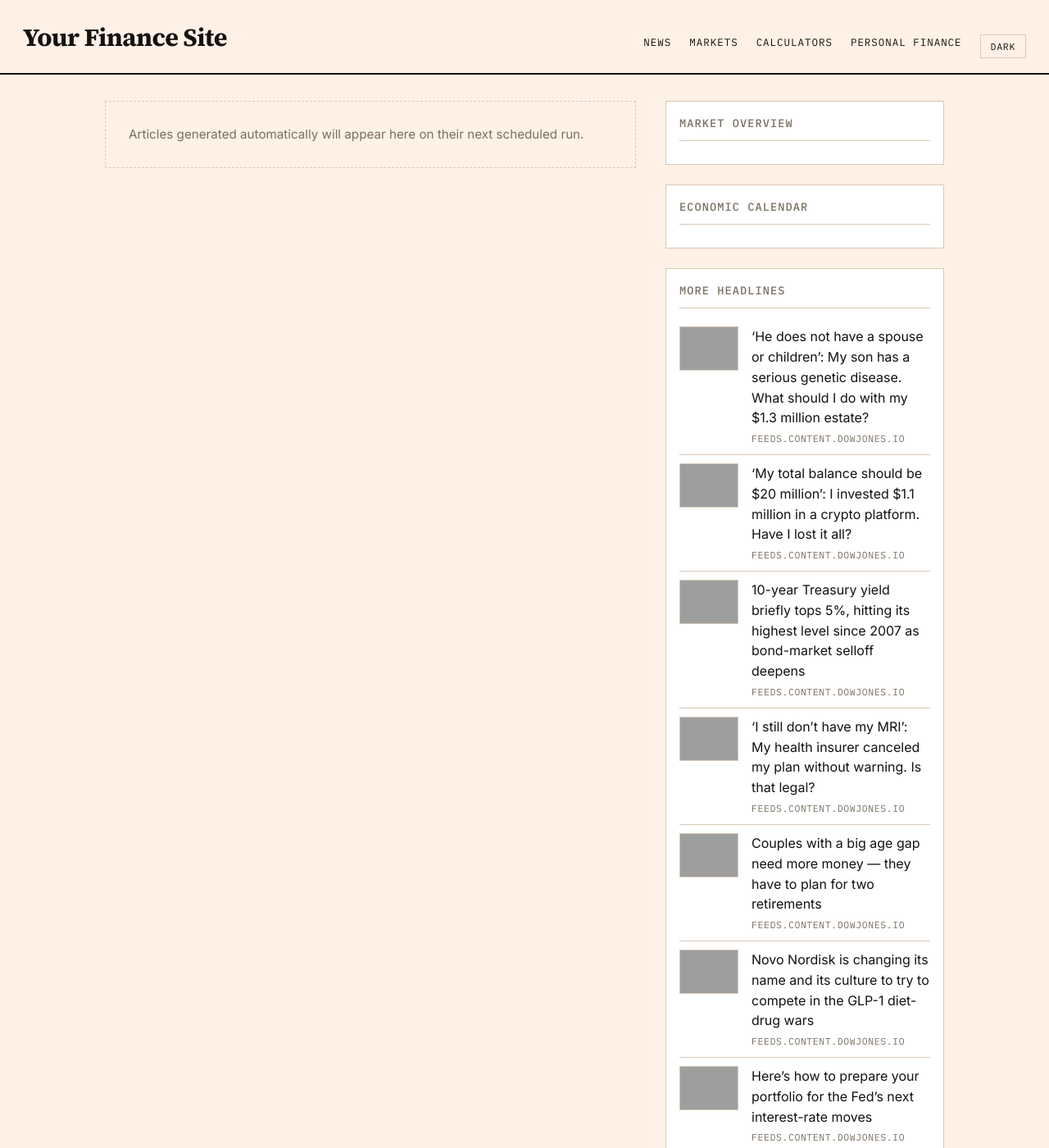
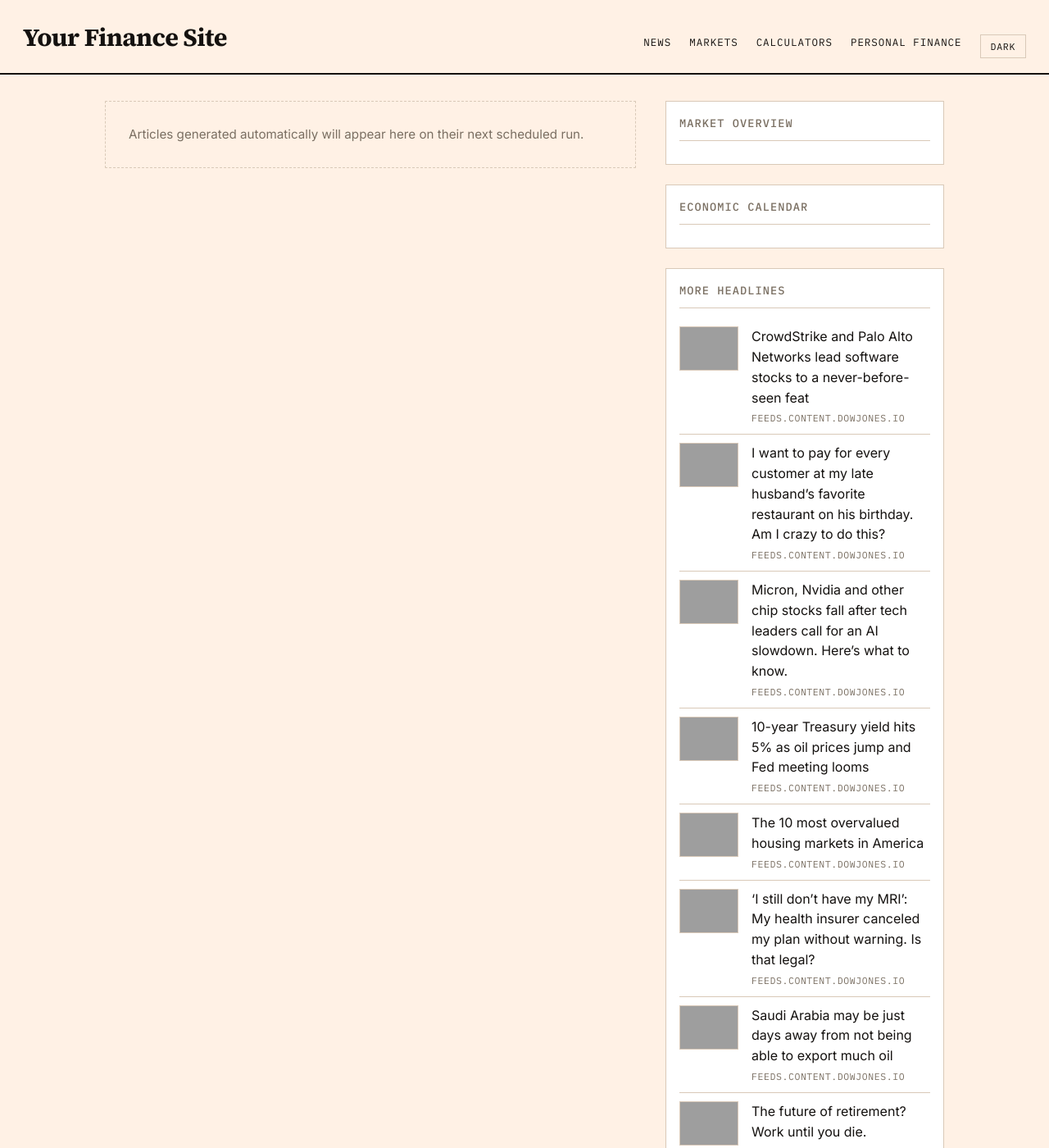
Before and after one commit to GlobTechCo/globtechco.github.io, a Jekyll site: the page built from index.html, in a window 1280 px wide and 1400 px high, cut to the strip 0-1400 px from the top of the window. Shown: the whole strip at 82% size. Built offline with Jekyll 4.4.1, drawn with Linux system fonts in a browser that asks for light colours; a script that is not in the unit is left out; the list of posts is cut into pages by our own code; some of the changed text lies outside the part shown; grey boxes are pictures that could not be loaded.

Commit message:
Auto-content update 2026-09-14

```diff
--- a/_data/aggregator.yml
+++ b/_data/aggregator.yml
@@ -1,50 +1,50 @@
-- title: "\u2018He does not have a spouse or children\u2019: My son has a serious genetic disease. What should I do with my $1.3 million estate?"
-  link: "https://www.marketwatch.com/story/he-does-not-have-a-spouse-or-children-my-son-has-a-serious-genetic-disease-what-should-i-do-with-my-1-3-million-estate-98cdccf9?mod=mw_rss_topstories"
+- title: "CrowdStrike and Palo Alto Networks lead software stocks to a never-before-seen feat"
+  link: "https://www.marketwatch.com/story/crowdstrike-and-palo-alto-networks-are-leading-software-stocks-toward-a-never-before-seen-feat-5b8989b2?mod=mw_rss_topstories"
   source: "feeds.content.dowjones.io"
-  pubdate: "Mon, 14 Sep 2026 16:30:00 GMT"
-  image: "https://images.mktw.net/im-01471578"
+  pubdate: "Mon, 14 Sep 2026 21:11:00 GMT"
+  image: "https://images.mktw.net/im-21037838"
+- title: "I want to pay for every customer at my late husband\u2019s favorite restaurant on his birthday. Am I crazy to do this?"
+  link: "https://www.marketwatch.com/story/on-my-late-husbands-birthday-i-want-to-pay-for-every-customer-at-his-favorite-restaurant-is-this-a-good-idea-a2748ccc?mod=mw_rss_topstories"
+  source: "feeds.content.dowjones.io"
+  pubdate: "Mon, 14 Sep 2026 21:00:00 GMT"
+  image: "https://images.mktw.net/im-85373003"
+- title: "Micron, Nvidia and other chip stocks fall after tech leaders call for an AI slowdown. Here\u2019s what to know."
+  link: "https://www.marketwatch.com/story/how-investors-are-reacting-to-the-ai-pause-calls-from-anthropic-and-other-frontier-labs-f69391b8?mod=mw_rss_topstories"
+  source: "feeds.content.dowjones.io"
+  pubdate: "Mon, 14 Sep 2026 20:56:00 GMT"
+  image: "https://images.mktw.net/im-15629837"
+- title: "10-year Treasury yield hits 5% as oil prices jump and Fed meeting looms"
+  link: "https://www.marketwatch.com/story/10-year-treasury-yield-tops-5-for-the-first-time-since-2007-as-bond-market-selloff-deepens-14c81f75?mod=mw_rss_topstories"
+  source: "feeds.content.dowjones.io"
+  pubdate: "Mon, 14 Sep 2026 20:47:00 GMT"
+  image: "https://images.mktw.net/im-41770070"
+- title: "The 10 most overvalued housing markets in America"
+  link: "https://www.marketwatch.com/story/the-10-most-overvalued-housing-markets-in-america-6d28efdf?mod=mw_rss_topstories"
+  source: "feeds.content.dowjones.io"
+  pubdate: "Mon, 14 Sep 2026 20:35:00 GMT"
+  image: "https://images.mktw.net/im-829151"
+- title: "\u2018I still don\u2019t have my MRI\u2019: My health insurer canceled my plan without warning. Is that legal?"
+  link: "https://www.marketwatch.com/story/i-still-dont-have-my-mri-my-health-insurer-canceled-my-plan-without-warning-is-that-legal-02143710?mod=mw_rss_topstories"
+  source: "feeds.content.dowjones.io"
+  pubdate: "Mon, 14 Sep 2026 20:30:00 GMT"
+  image: "https://images.mktw.net/im-65472748"
+- title: "Saudi Arabia may be just days away from not being able to export much oil"
+  link: "https://www.marketwatch.com/story/saudi-arabia-may-be-just-days-away-from-not-being-able-to-export-much-oil-acfefd0c?mod=mw_rss_topstories"
+  source: "feeds.content.dowjones.io"
+  pubdate: "Mon, 14 Sep 2026 20:05:00 GMT"
+  image: "https://images.mktw.net/im-01802268"
+- title: "The future of retirement? Work until you die."
+  link: "https://www.marketwatch.com/story/the-future-of-retirement-work-until-you-die-6d0e5341?mod=mw_rss_topstories"
+  source: "feeds.content.dowjones.io"
+  pubdate: "Mon, 14 Sep 2026 19:59:00 GMT"
+  image: "https://images.mktw.net/im-92547390"
+- title: "Couples with a big age gap need more money \u2014 they have to plan for two retirements"
+  link: "https://www.marketwatch.com/story/couples-with-a-big-age-gap-need-more-money-they-have-to-plan-for-two-retirements-1454b8c2?mod=mw_rss_topstories"
+  source: "feeds.content.dowjones.io"
+  pubdate: "Mon, 14 Sep 2026 19:49:00 GMT"
+  image: "https://images.mktw.net/im-97489983"
 - title: "\u2018My total balance should be $20 million\u2019: I invested $1.1 million in a crypto platform. Have I lost it all?"
   link: "https://www.marketwatch.com/story/my-total-balance-should-be-worth-20-million-i-invested-1-1-million-in-a-crypto-platform-have-i-lost-it-all-d22da562?mod=mw_rss_topstories"
   source: "feeds.content.dowjones.io"
-  pubdate: "Mon, 14 Sep 2026 16:30:00 GMT"
+  pubdate: "Mon, 14 Sep 2026 19:30:00 GMT"
   image: "https://images.mktw.net/im-78021125"
-- title: "10-year Treasury yield briefly tops 5%, hitting its highest level since 2007 as bond-market selloff deepens"
-  link: "https://www.marketwatch.com/story/10-year-treasury-yield-tops-5-for-the-first-time-since-2007-as-bond-market-selloff-deepens-14c81f75?mod=mw_rss_topstories"
-  source: "feeds.content.dowjones.io"
-  pubdate: "Mon, 14 Sep 2026 15:40:00 GMT"
-  image: "https://images.mktw.net/im-41770070"
-- title: "\u2018I still don\u2019t have my MRI\u2019: My health insurer canceled my plan without warning. Is that legal?"
-  link: "https://www.marketwatch.com/story/i-still-dont-have-my-mri-my-health-insurer-canceled-my-plan-without-warning-is-that-legal-02143710?mod=mw_rss_topstories"
-  source: "feeds.content.dowjones.io"
-  pubdate: "Mon, 14 Sep 2026 15:30:00 GMT"
-  image: "https://images.mktw.net/im-65472748"
-- title: "Couples with a big age gap need more money \u2014 they have to plan for two retirements"
-  link: "https://www.marketwatch.com/story/couples-with-a-big-age-gap-need-more-money-they-have-to-plan-for-two-retirements-1454b8c2?mod=mw_rss_topstories"
-  source: "feeds.content.dowjones.io"
-  pubdate: "Mon, 14 Sep 2026 14:15:00 GMT"
-  image: "https://images.mktw.net/im-97489983"
-- title: "Novo Nordisk is changing its name and its culture to try to compete in the GLP-1 diet-drug wars"
-  link: "https://www.marketwatch.com/story/novo-drops-nordisk-in-corporate-refresh-to-take-on-lilly-in-the-weight-loss-wars-a406161a?mod=mw_rss_topstories"
-  source: "feeds.content.dowjones.io"
-  pubdate: "Mon, 14 Sep 2026 14:05:00 GMT"
-  image: "https://images.mktw.net/im-67332197"
-- title: "Here\u2019s how to prepare your portfolio for the Fed\u2019s next interest-rate moves"
-  link: "https://www.marketwatch.com/story/heres-how-to-prepare-your-portfolio-for-the-feds-next-interest-rate-moves-ac306c90?mod=mw_rss_topstories"
-  source: "feeds.content.dowjones.io"
-  pubdate: "Mon, 14 Sep 2026 13:45:00 GMT"
-  image: "https://images.mktw.net/im-87236980"
-- title: "Micron, Nvidia and other chip stocks fall after tech leaders call for an AI slowdown. Here\u2019s what to know."
-  link: "https://www.marketwatch.com/story/how-investors-are-reacting-to-the-ai-pause-calls-from-anthropic-and-other-frontier-labs-f69391b8?mod=mw_rss_topstories"
-  source: "feeds.content.dowjones.io"
-  pubdate: "Mon, 14 Sep 2026 13:37:00 GMT"
-  image: "https://images.mktw.net/im-15629837"
-- title: "AI has been carrying the stock market. An industry pause could pull the rug out, warns this Wall Street giant."
-  link: "https://www.marketwatch.com/story/ai-has-carried-the-stock-market-an-industry-pause-could-pull-the-rug-out-warns-this-wall-street-giant-3272c960?mod=mw_rss_topstories"
-  source: "feeds.content.dowjones.io"
-  pubdate: "Mon, 14 Sep 2026 12:11:00 GMT"
-  image: "https://images.mktw.net/im-77897234"
-- title: "Oil over $100 has JPMorgan strategists warning stock-market investors against missing out on a sudden turnaround"
-  link: "https://www.marketwatch.com/story/oil-over-100-has-jpmorgan-stock-market-strategists-fearing-a-missing-out-on-a-swift-decline-ba32bfd4?mod=mw_rss_topstories"
-  source: "feeds.content.dowjones.io"
-  pubdate: "Mon, 14 Sep 2026 11:59:00 GMT"
-  image: "https://images.mktw.net/im-25391839"
```
